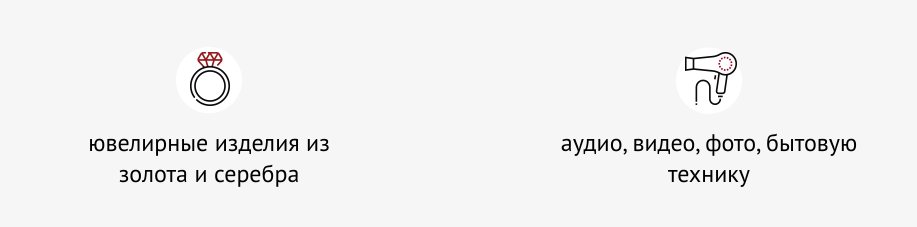
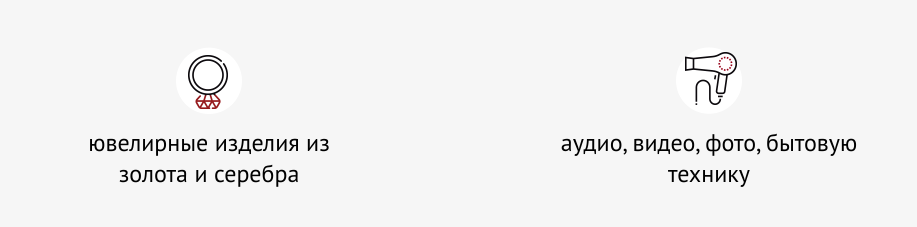
Before and after one commit to Morozzova/Morozzova_Leo, a plain HTML site: page index.html in a window 1280 px wide. In both pictures the pointer is over the item "ювелирные изделия из золота и серебра". Shown: the part 3139-3366 px from the top of the page, without its empty margins (181-1098 px from the left). Drawn offline with Linux system fonts and the light colour scheme.

Commit message:
More transformations!!!

```diff
--- a/style.css
+++ b/style.css
@@ -681,6 +681,14 @@ body {
     background-position: 50% 5px;
     width: 66px;
     height: 68px;
+    -webkit-transition: all 0.5s linear;
+    -o-transition: all 0.5s linear;
+    transition: all 0.5s linear;
+}
+.service__item:hover::before {
+    -webkit-transform: rotate(540deg);
+        -ms-transform: rotate(540deg);
+            transform: rotate(540deg);
 }
 .service__item_jewellery::before {
     background-image: url("images/service_jewellery.png");
```
